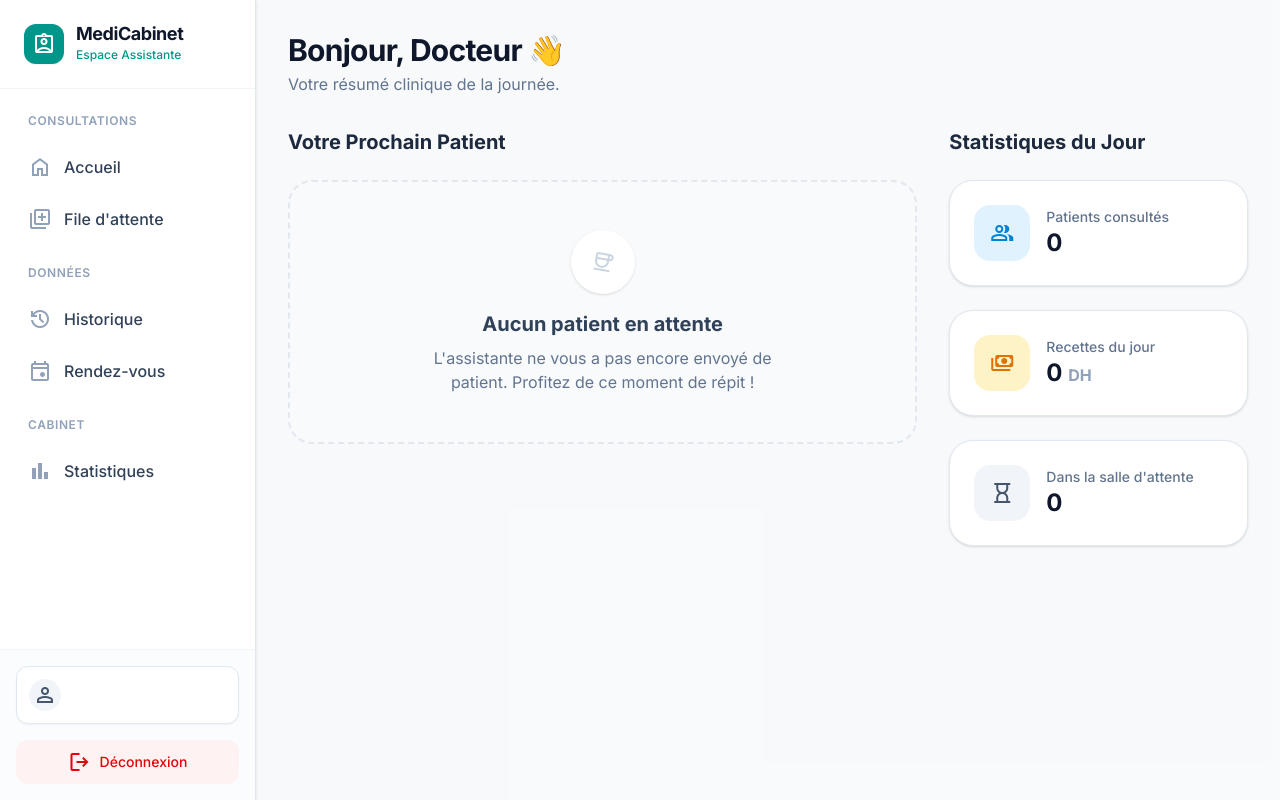
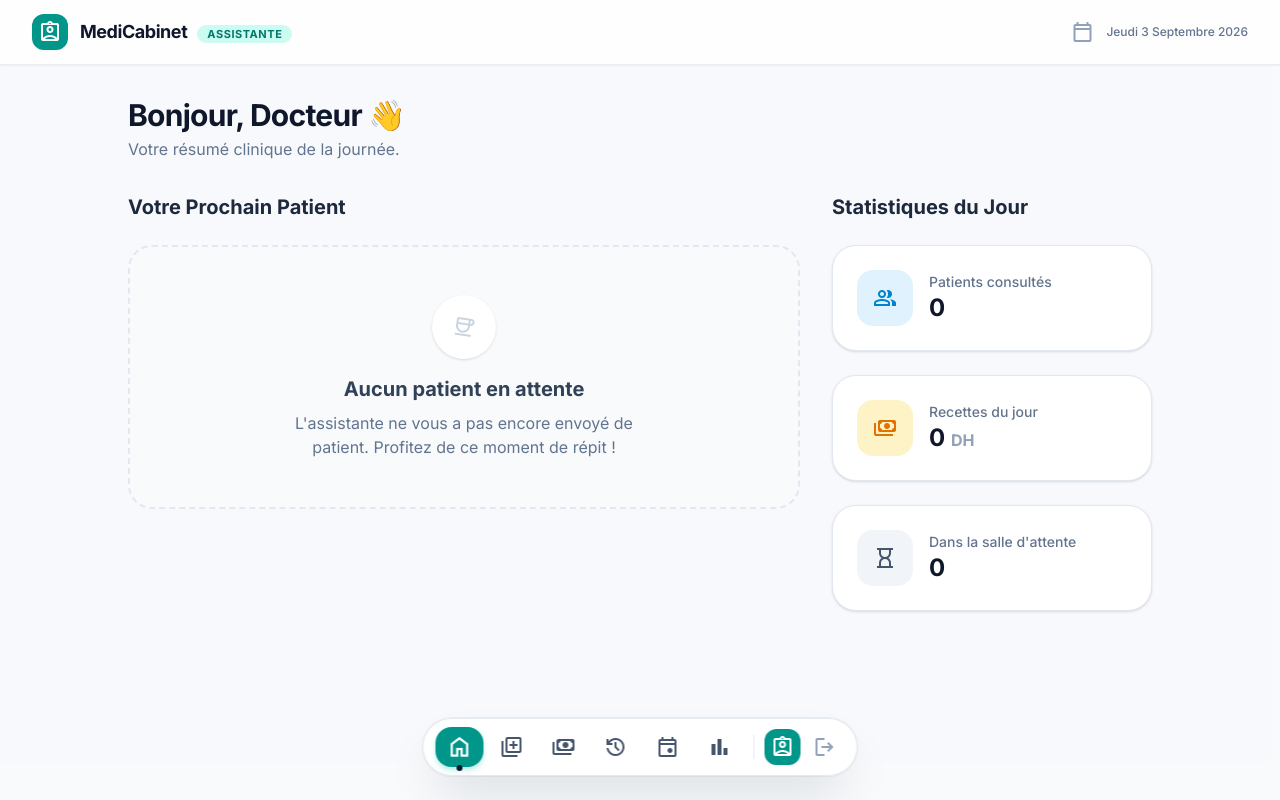
Before and after one commit to Amine-NAHLI/gestion-cabinet-medical, a Next.js app: page /dashboard in a window 1280 px wide. Built offline with nearby package versions, Linux system fonts and the light colour scheme; no server answers; the database is empty; a web font is replaced by a local one.

Commit message:
feat: implement floating BottomNav component and integrate it into dashboard layout

```diff
--- a/src/app/dashboard/layout.tsx
+++ b/src/app/dashboard/layout.tsx
@@ -1,18 +1,69 @@
-import Sidebar from "@/components/Sidebar";
+import { getServerSession } from "next-auth";
+import { authOptions } from "@/lib/authOptions";
+import BottomNav from "@/components/BottomNav";
 
-export default function DashboardLayout({
+export default async function DashboardLayout({
   children,
 }: {
   children: React.ReactNode;
 }) {
+  const session = await getServerSession(authOptions);
+  const role = (session?.user as any)?.role || "assistant";
+
+  const todayStr = new Date().toLocaleDateString("fr-FR", {
+    weekday: "long",
+    day: "numeric",
+    month: "long",
+    year: "numeric",
+  });
+
   return (
-    <div className="flex min-h-screen bg-slate-50/50">
-      <Sidebar />
-      <main className="flex-1 flex flex-col h-screen overflow-hidden">
-        <div className="flex-1 overflow-y-auto p-4 sm:p-6 lg:p-8">
-          {children}
+    <div className="min-h-screen bg-slate-50/70 flex flex-col relative selection:bg-sky-500 selection:text-white">
+      {/* Top Header Bar */}
+      <header className="sticky top-0 z-30 bg-white/80 backdrop-blur-xl border-b border-slate-200/80 shadow-xs">
+        <div className="max-w-7xl mx-auto px-4 sm:px-6 lg:px-8 h-16 flex items-center justify-between">
+          <div className="flex items-center gap-3">
+            <div
+              className={`w-9 h-9 rounded-xl flex items-center justify-center text-white shadow-xs ${
+                role === "doctor" ? "bg-sky-600" : "bg-teal-600"
+              }`}
+            >
+              <span className="material-symbols-outlined text-lg">
+                {role === "doctor" ? "stethoscope" : "assignment_ind"}
+              </span>
+            </div>
+            <div>
+              <span className="font-bold text-slate-900 text-lg tracking-tight">
+                MediCabinet
+              </span>
+              <span
+                className={`ml-2.5 px-2.5 py-0.5 rounded-full text-[11px] font-bold uppercase tracking-wider ${
+                  role === "doctor"
+                    ? "bg-sky-100 text-sky-700"
+                    : "bg-teal-100 text-teal-700"
+                }`}
+              >
+                {role === "doctor" ? "Médecin" : "Assistante"}
+              </span>
+            </div>
+          </div>
+
+          <div className="flex items-center gap-3 text-slate-500 text-xs font-medium capitalize hidden sm:flex">
+            <span className="material-symbols-outlined text-base text-slate-400">
+              calendar_today
+            </span>
+            <span>{todayStr}</span>
+          </div>
         </div>
+      </header>
+
+      {/* Main Content Area */}
+      <main className="flex-1 max-w-7xl w-full mx-auto p-4 sm:p-6 lg:p-8 pb-36">
+        {children}
       </main>
+
+      {/* Floating Bottom Navigation Dock */}
+      <BottomNav role={role} user={session?.user} />
     </div>
   );
 }
--- /dev/null
+++ b/src/components/BottomNav.tsx
@@ -0,0 +1,210 @@
+"use client";
+
+import { useState } from "react";
+import Link from "next/link";
+import { usePathname } from "next/navigation";
+import { motion, AnimatePresence } from "framer-motion";
+import { signOut } from "next-auth/react";
+
+interface BottomNavProps {
+  role?: string;
+  user?: {
+    name?: string | null;
+    email?: string | null;
+    image?: string | null;
+  };
+}
+
+export default function BottomNav({ role = "assistant", user }: BottomNavProps) {
+  const pathname = usePathname();
+  const [isHovered, setIsHovered] = useState(false);
+
+  const navItems = [
+    {
+      href: "/dashboard",
+      label: "Accueil",
+      icon: "home",
+      exact: true,
+      color: role === "doctor" ? "text-sky-600 bg-sky-50" : "text-teal-600 bg-teal-50",
+      activeBg: role === "doctor" ? "bg-sky-600 text-white shadow-sky-500/25" : "bg-teal-600 text-white shadow-teal-500/25",
+    },
+    {
+      href: "/dashboard/queue",
+      label: "File d'attente",
+      icon: "queue",
+      exact: false,
+      color: "text-amber-600 bg-amber-50",
+      activeBg: "bg-amber-600 text-white shadow-amber-500/25",
+    },
+    ...(role === "assistant"
+      ? [
+          {
+            href: "/dashboard/payments",
+            label: "Paiements",
+            icon: "payments",
+            exact: false,
+            color: "text-emerald-600 bg-emerald-50",
+            activeBg: "bg-emerald-600 text-white shadow-emerald-500/25",
+          },
+        ]
+      : []),
+    {
+      href: "/dashboard/history",
+      label: "Historique",
+      icon: "history",
+      exact: false,
+      color: "text-indigo-600 bg-indigo-50",
+      activeBg: "bg-indigo-600 text-white shadow-indigo-500/25",
+    },
+    {
+      href: "/dashboard/appointments",
+      label: "Rendez-vous",
+      icon: "event",
+      exact: false,
+      color: "text-fuchsia-600 bg-fuchsia-50",
+      activeBg: "bg-fuchsia-600 text-white shadow-fuchsia-500/25",
+    },
+    {
+      href: "/dashboard/stats",
+      label: "Statistiques",
+      icon: "bar_chart",
+      exact: false,
+      color: "text-violet-600 bg-violet-50",
+      activeBg: "bg-violet-600 text-white shadow-violet-500/25",
+    },
+  ];
+
+  return (
+    <div className="fixed bottom-6 left-1/2 -translate-x-1/2 z-50 flex items-center justify-center pointer-events-none">
+      <motion.nav
+        layout
+        initial={{ y: 50, opacity: 0 }}
+        animate={{ y: 0, opacity: 1 }}
+        transition={{ type: "spring", stiffness: 350, damping: 28 }}
+        onMouseEnter={() => setIsHovered(true)}
+        onMouseLeave={() => setIsHovered(false)}
+        className={`pointer-events-auto bg-white/90 backdrop-blur-2xl border border-slate-200/90 shadow-2xl shadow-slate-900/15 ring-1 ring-black/5 flex items-center gap-1.5 transition-all duration-300 ease-out ${
+          isHovered ? "p-2.5 px-4 rounded-3xl shadow-slate-900/20" : "p-2 px-3 rounded-full"
+        }`}
+      >
+        {/* Navigation Items */}
+        <div className="flex items-center gap-1">
+          {navItems.map((item) => {
+            const isActive = item.exact
+              ? pathname === item.href
+              : pathname.startsWith(item.href);
+
+            return (
+              <Link
+                key={item.href}
+                href={item.href}
+                className="relative group focus:outline-none"
+              >
+                <motion.div
+                  layout
+                  transition={{ type: "spring", stiffness: 450, damping: 32 }}
+                  className={`flex items-center gap-2.5 px-3 py-2 rounded-2xl transition-all duration-200 ${
+                    isActive
+                      ? `${item.activeBg} shadow-md font-bold`
+                      : "text-slate-600 hover:bg-slate-100/90 hover:text-slate-900"
+                  }`}
+                >
+                  <span
+                    className={`material-symbols-outlined text-[22px] transition-transform duration-200 ${
+                      isActive ? "scale-110" : "group-hover:scale-110"
+                    }`}
+                  >
+                    {item.icon}
+                  </span>
+
+                  <AnimatePresence initial={false}>
+                    {isHovered && (
+                      <motion.span
+                        initial={{ opacity: 0, width: 0, x: -6 }}
+                        animate={{ opacity: 1, width: "auto", x: 0 }}
+                        exit={{ opacity: 0, width: 0, x: -6 }}
+                        transition={{ duration: 0.22, ease: "easeOut" }}
+                        className="text-xs font-semibold whitespace-nowrap overflow-hidden pr-0.5"
+                      >
+                        {item.label}
+                      </motion.span>
+                    )}
+                  </AnimatePresence>
+                </motion.div>
+
+                {/* Subtle active pill indicator when not hovered */}
+                {!isHovered && isActive && (
+                  <motion.span
+                    layoutId="activeDot"
+                    className="absolute -bottom-1 left-1/2 -translate-x-1/2 w-1.5 h-1.5 rounded-full bg-slate-900"
+                  />
+                )}
+              </Link>
+            );
+          })}
+        </div>
+
+        {/* Separator */}
+        <div className="w-px h-6 bg-slate-200 mx-1 self-center" />
+
+        {/* User Role Badge & Logout */}
+        <div className="flex items-center gap-1">
+          {/* User Avatar */}
+          <div
+            className={`w-9 h-9 rounded-xl flex items-center justify-center text-white text-xs font-bold shadow-xs ${
+              role === "doctor" ? "bg-sky-600" : "bg-teal-600"
+            }`}
+            title={`${user?.name || "Utilisateur"} (${role === "doctor" ? "Médecin" : "Assistante"})`}
+          >
+            <span className="material-symbols-outlined text-base">
+              {role === "doctor" ? "stethoscope" : "assignment_ind"}
+            </span>
+          </div>
+
+          <AnimatePresence>
+            {isHovered && user?.name && (
+              <motion.div
+                initial={{ opacity: 0, width: 0 }}
+                animate={{ opacity: 1, width: "auto" }}
+                exit={{ opacity: 0, width: 0 }}
+                transition={{ duration: 0.2 }}
+                className="overflow-hidden flex flex-col justify-center px-1 text-left"
+              >
+                <p className="text-xs font-bold text-slate-800 truncate max-w-[100px] leading-tight">
+                  {user.name}
+                </p>
+                <p className="text-[10px] text-slate-400 font-medium capitalize leading-none">
+                  {role === "doctor" ? "Médecin" : "Assistante"}
+                </p>
+              </motion.div>
+            )}
+          </AnimatePresence>
+
+          {/* Logout Button */}
+          <button
+            onClick={() => signOut({ callbackUrl: "/login" })}
+            className="flex items-center gap-1.5 p-2 rounded-2xl text-slate-400 hover:text-red-600 hover:bg-red-50 transition-colors focus:outline-none group"
+            title="Déconnexion"
+          >
+            <span className="material-symbols-outlined text-[20px] group-hover:scale-110 transition-transform">
+              logout
+            </span>
+            <AnimatePresence>
+              {isHovered && (
+                <motion.span
+                  initial={{ opacity: 0, width: 0 }}
+                  animate={{ opacity: 1, width: "auto" }}
+                  exit={{ opacity: 0, width: 0 }}
+                  transition={{ duration: 0.2 }}
+                  className="text-xs font-semibold text-red-600 whitespace-nowrap overflow-hidden pr-1"
+                >
+                  Déconnexion
+                </motion.span>
+              )}
+            </AnimatePresence>
+          </button>
+        </div>
+      </motion.nav>
+    </div>
+  );
+}
```
